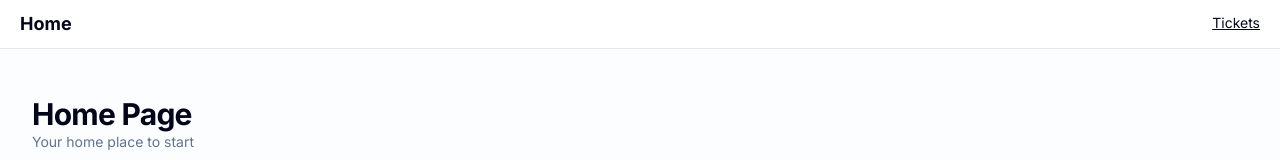
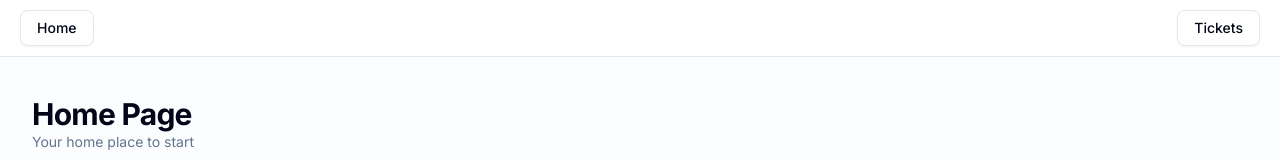
Before and after one commit to jorgekairiyama/the-road-to-next-app, a Next.js app: page / in a window 1280 px wide. Shown: the top 160 px of the page. Built offline with nearby package versions, Linux system fonts and the light colour scheme.

Commit message:
46 Button

```diff
--- /dev/null
+++ b/components/ui/button.tsx
@@ -0,0 +1,60 @@
+import * as React from "react"
+import { Slot } from "@radix-ui/react-slot"
+import { cva, type VariantProps } from "class-variance-authority"
+
+import { cn } from "@/lib/utils"
+
+const buttonVariants = cva(
+  "inline-flex items-center justify-center gap-2 whitespace-nowrap rounded-md text-sm font-medium transition-all disabled:pointer-events-none disabled:opacity-50 [&_svg]:pointer-events-none [&_svg:not([class*='size-'])]:size-4 shrink-0 [&_svg]:shrink-0 outline-none focus-visible:border-ring focus-visible:ring-ring/50 focus-visible:ring-[3px] aria-invalid:ring-destructive/20 dark:aria-invalid:ring-destructive/40 aria-invalid:border-destructive",
+  {
+    variants: {
+      variant: {
+        default: "bg-primary text-primary-foreground hover:bg-primary/90",
+        destructive:
+          "bg-destructive text-white hover:bg-destructive/90 focus-visible:ring-destructive/20 dark:focus-visible:ring-destructive/40 dark:bg-destructive/60",
+        outline:
+          "border bg-background shadow-xs hover:bg-accent hover:text-accent-foreground dark:bg-input/30 dark:border-input dark:hover:bg-input/50",
+        secondary:
+          "bg-secondary text-secondary-foreground hover:bg-secondary/80",
+        ghost:
+          "hover:bg-accent hover:text-accent-foreground dark:hover:bg-accent/50",
+        link: "text-primary underline-offset-4 hover:underline",
+      },
+      size: {
+        default: "h-9 px-4 py-2 has-[>svg]:px-3",
+        sm: "h-8 rounded-md gap-1.5 px-3 has-[>svg]:px-2.5",
+        lg: "h-10 rounded-md px-6 has-[>svg]:px-4",
+        icon: "size-9",
+        "icon-sm": "size-8",
+        "icon-lg": "size-10",
+      },
+    },
+    defaultVariants: {
+      variant: "default",
+      size: "default",
+    },
+  }
+)
+
+function Button({
+  className,
+  variant,
+  size,
+  asChild = false,
+  ...props
+}: React.ComponentProps<"button"> &
+  VariantProps<typeof buttonVariants> & {
+    asChild?: boolean
+  }) {
+  const Comp = asChild ? Slot : "button"
+
+  return (
+    <Comp
+      data-slot="button"
+      className={cn(buttonVariants({ variant, size, className }))}
+      {...props}
+    />
+  )
+}
+
+export { Button, buttonVariants }
--- a/package.json
+++ b/package.json
@@ -11,6 +11,7 @@
     "type": "tsc --noEmit"
   },
   "dependencies": {
+    "@radix-ui/react-slot": "^1.2.4",
     "class-variance-authority": "^0.7.1",
     "clsx": "^2.1.1",
     "lucide-react": "^0.554.0",
--- a/src/app/layout.tsx
+++ b/src/app/layout.tsx
@@ -3,6 +3,7 @@
 import { Inter } from "next/font/google";
 import Link from "next/link";
 import { homePath, ticketsPath } from "../paths";
+import { buttonVariants } from "@/components/ui/button";
 
 const inter = Inter({
   subsets: ["latin"],
@@ -28,10 +29,20 @@
           w-full flex py-2.5 px-5 justify-between
         ">
           <div>
-            <Link href={homePath()} className="text-lg font-bold">Home</Link>
+            <Link
+              href={homePath()}
+              className={buttonVariants({ variant: "outline" })}
+            >
+              Home
+            </Link>
           </div>
           <div>
-            <Link href={ticketsPath()} className="text-sm underline">Tickets</Link>
+            <Link
+              href={ticketsPath()}
+              className={buttonVariants({ variant: "outline" })}
+            >
+              Tickets
+            </Link>
           </div>
         </nav>
         <main className="
@@ -44,6 +55,6 @@
           {children}
         </main>
       </body>
-    </html>
+    </html >
   );
 }
```
Also changed, not shown: 1 other file (tests, documents, lock files or other folders).
